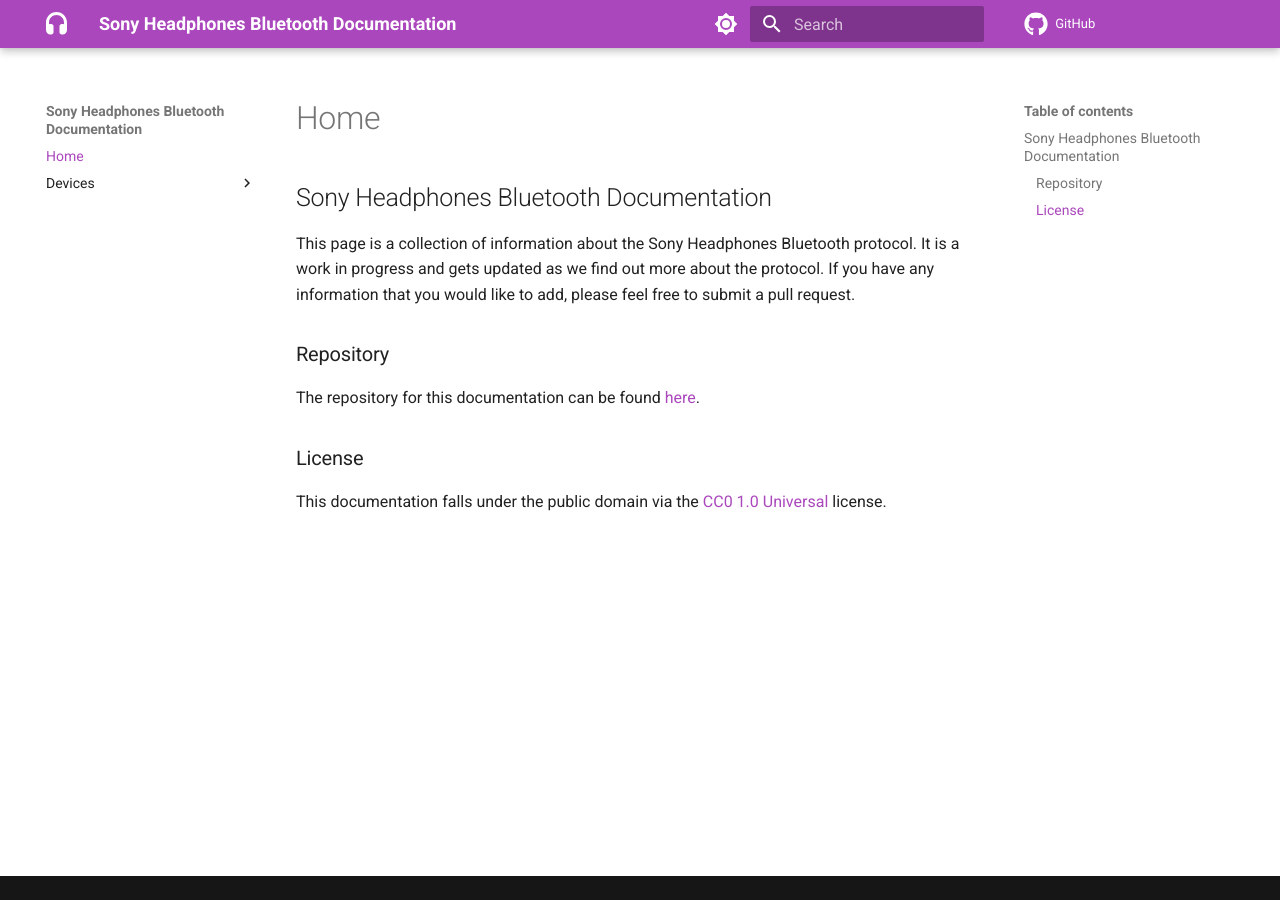
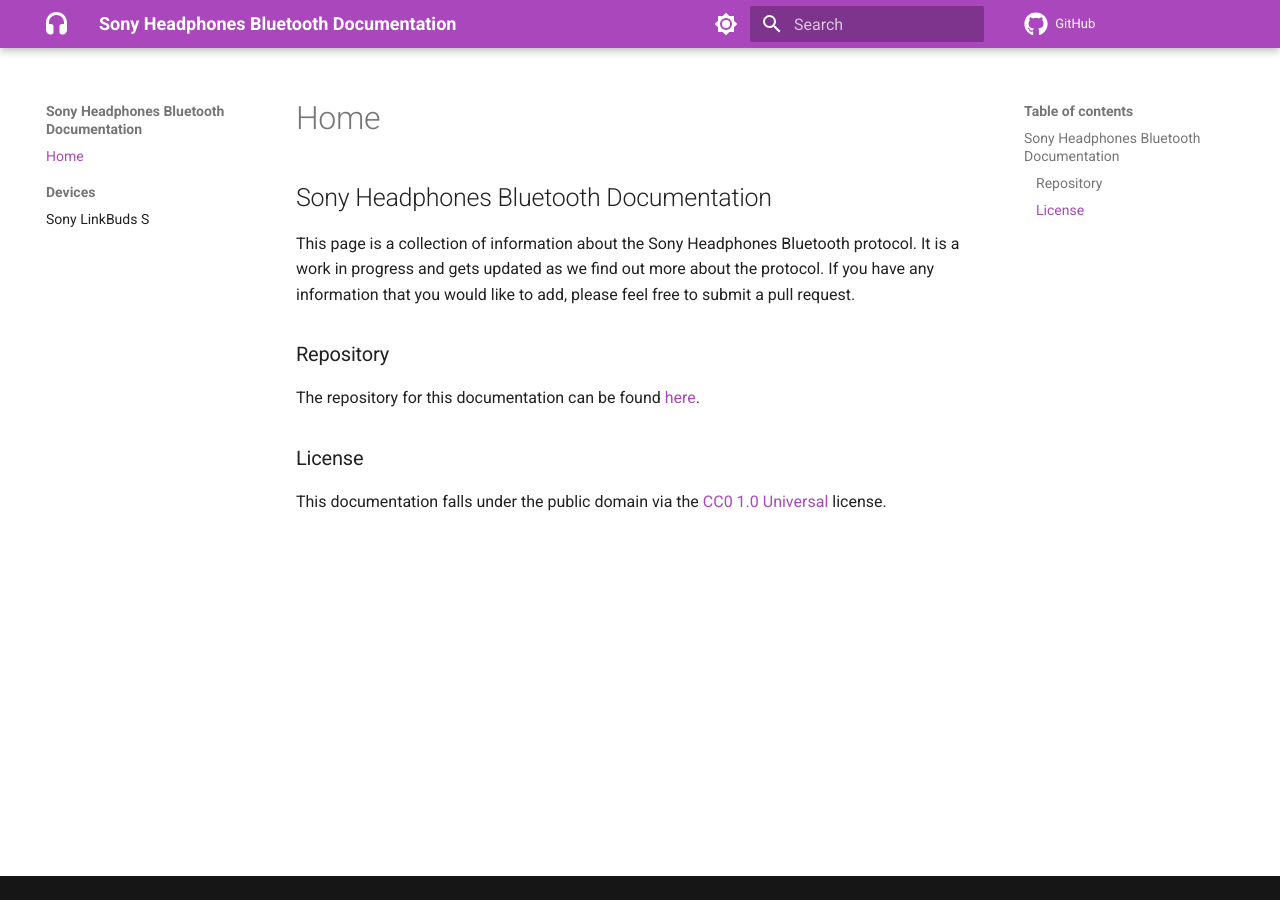
Before and after one commit to ohm-app/sony-headphones-bluetooth-documentation, an MkDocs documentation site: the page built from docs/index.md, in a window 1280 px wide. Built offline with MkDocs 1.6.1 and Material for MkDocs 9.7.7, drawn with Linux system fonts in a browser that asks for light colours; comment, search, counter and statistics services are not loaded.

Commit message:
Add navigation features to mkdocs.yml

```diff
--- a/mkdocs.yml
+++ b/mkdocs.yml
@@ -5,7 +5,11 @@
     logo: fontawesome/solid/headphones
   features:
     - navigation.instant
+    - navigation.instant.progress
+    - navigation.sections
+    - navigation.prune
     - search.suggest
+    - navigation.top
   palette:
     # Palette toggle for light mode
     - media: "(prefers-color-scheme: light)"
```
